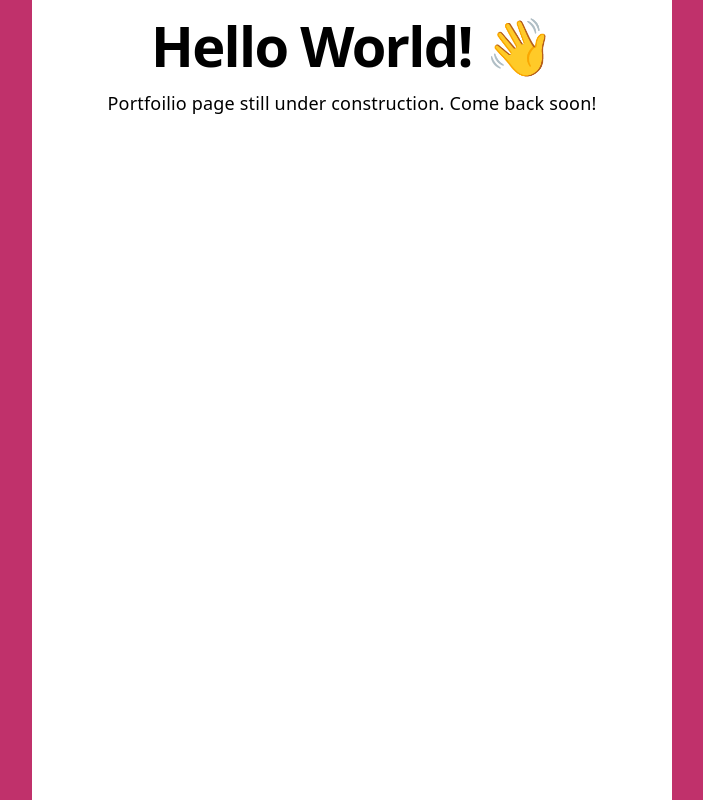
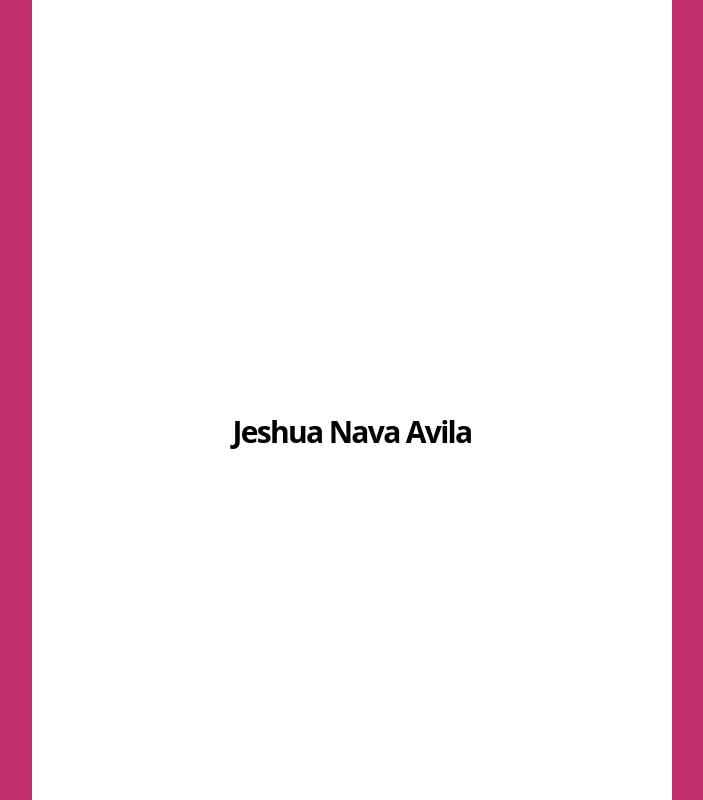
Before and after one commit to J35HN/J35HN.github.io, a React (Vite) app: page / in a window 1280 px wide. Shown: the whole page, without its empty margins (288-991 px from the left). Built offline with nearby package versions, Linux system fonts and the light colour scheme.

Commit message:
overlap nav and h1

```diff
--- a/src/App.css
+++ b/src/App.css
@@ -11,4 +11,21 @@ main {
   width: 50%;
   height: 100%;
   align-self: center;
+  position: relative;
 }
+
+.center-body nav {
+  width: 100%;
+  height: 100%;
+}
+
+.center-body h1 {
+  position: absolute;
+  color: #000;
+  align-self: center;
+  vertical-align: center;
+  top: 50%;
+  left: 50%;
+  transform: translate(-50%, -50%);
+  font-size: 30px;
+}
--- a/src/App.jsx
+++ b/src/App.jsx
@@ -9,8 +9,8 @@ function App() {
 return (
   <main id = "homepage">
     <div className = "center-body">
-      <h1>Hello World! 👋</h1>
-      <p>Portfoilio page still under construction. Come back soon!</p>
+      <nav></nav>
+      <h1>Jeshua Nava Avila</h1>
     </div>
  </main>
   )
```
